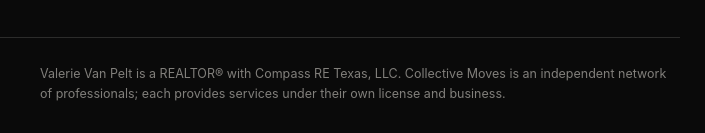
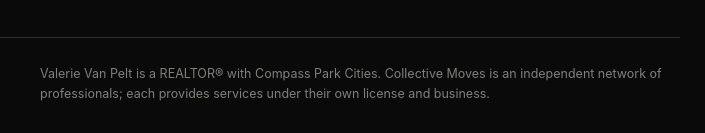
Before and after one commit to abdu11ahbukhari/col-mov-website, a plain HTML site: page media.html in a window 1280 px wide. Shown: the part 1260-1393 px from the top of the page, 518-1223 px from the left. Drawn offline with Linux system fonts and the light colour scheme.

Commit message:
Update media.html

```diff
--- a/media.html
+++ b/media.html
@@ -952,7 +952,7 @@
     </div>
     <div class="footer-bottom">
       <span id="year-line">© 2026 Collective Moves</span>
-      <span class="legal">Valerie Van Pelt is a REALTOR® with Compass RE Texas, LLC. Collective Moves is an independent network of professionals; each provides services under their own license and business.</span>
+      <span class="legal">Valerie Van Pelt is a REALTOR® with Compass Park Cities. Collective Moves is an independent network of professionals; each provides services under their own license and business.</span>
     </div>
   </div>
 </footer>
```
